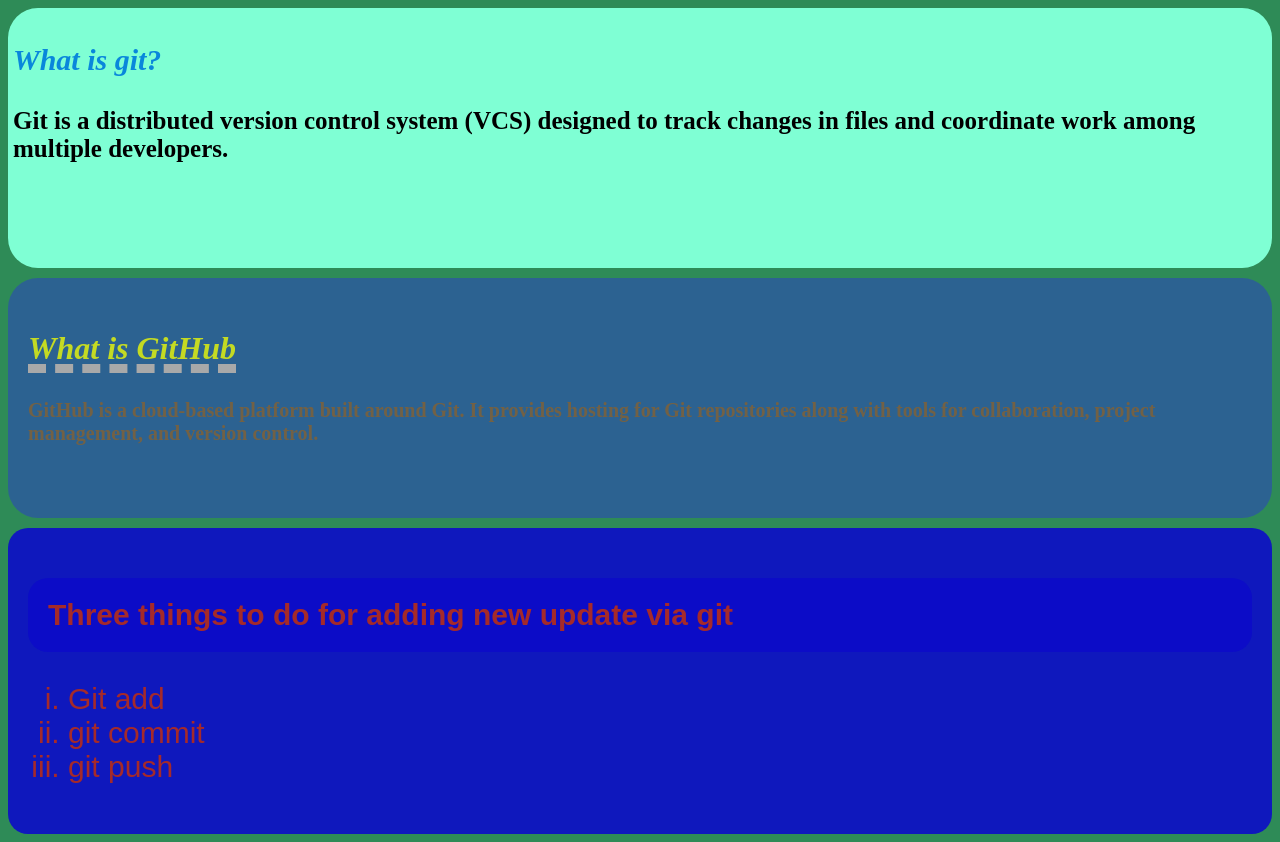
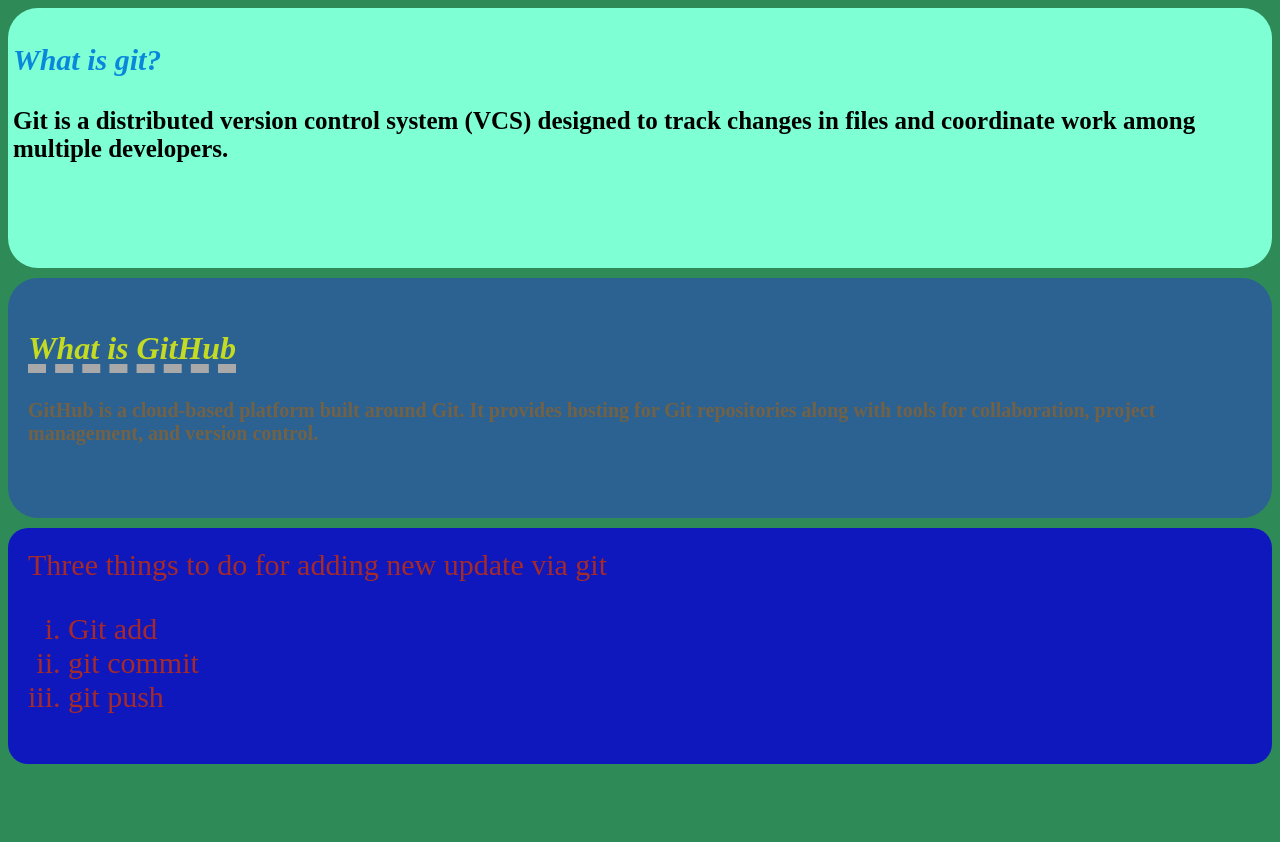
Before and after one commit to Habib1ur/PH_1-M-3, a plain HTML site: page index.html in a window 1280 px wide. After the commit the page ends 800 px from the top, so only its background shows below. Drawn offline with Linux system fonts and the light colour scheme; a web font is replaced by a local one.

Commit message:
Your commit message

```diff
--- a/index.html
+++ b/index.html
@@ -26,7 +26,7 @@
       </p>
     </div>
     <div class="ad">
-      <h3 class="pg">Three things to do for adding new update via git</h3>
+      <div>Three things to do for adding new update via git</div>
       <ul class="l1">
         <li>Git add</li>
         <li>git commit</li>
--- a/style.css
+++ b/style.css
@@ -43,7 +43,7 @@ p{
     margin-top: 10px;
     margin-bottom: 10px;
 }
-.ad,.pg{
+.ad{
     color: brown;
     background-color: rgba(12, 12, 201, 0.899);
     /* color: cadetblue; */
@@ -51,8 +51,6 @@ p{
     padding: 20px;
     font-size: 30px;
     font-style: normal;
-    font-family: sans-serif;
-
 }
 .l1{
     text-decoration:double;
```
